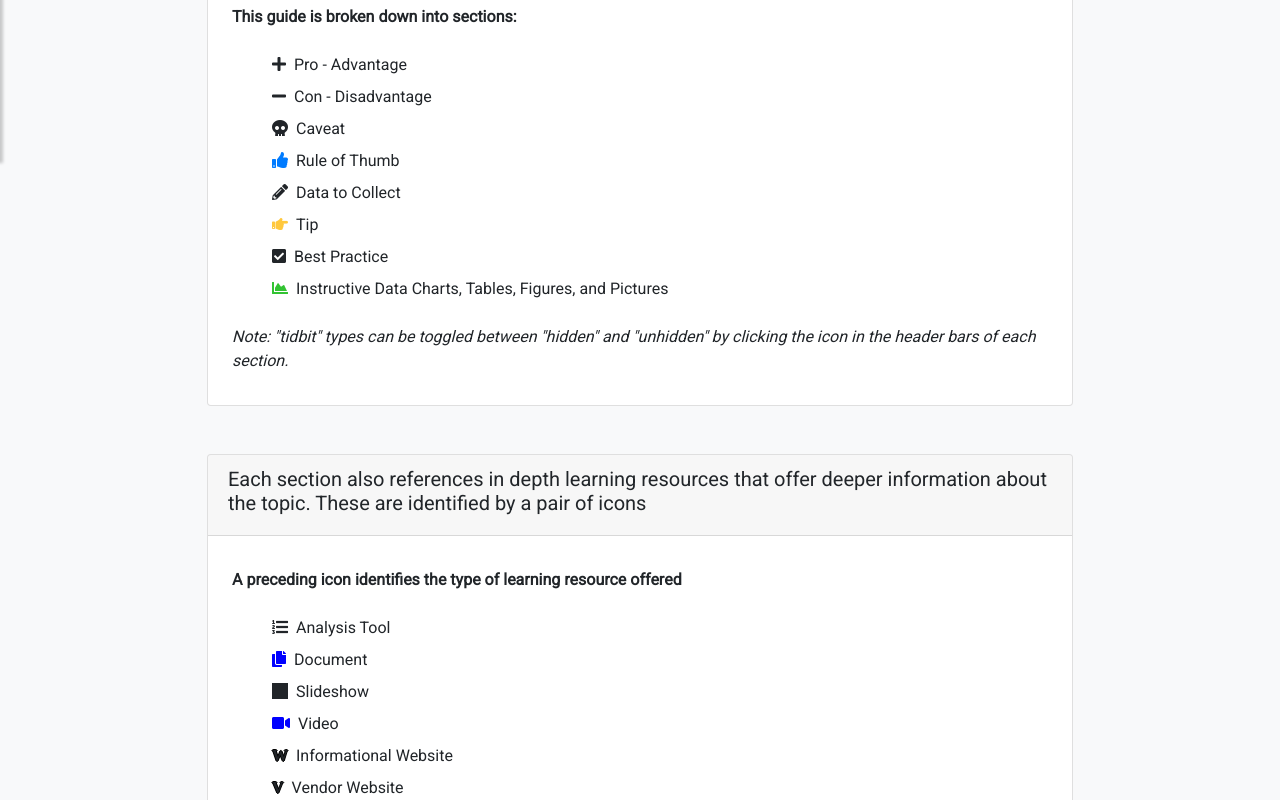
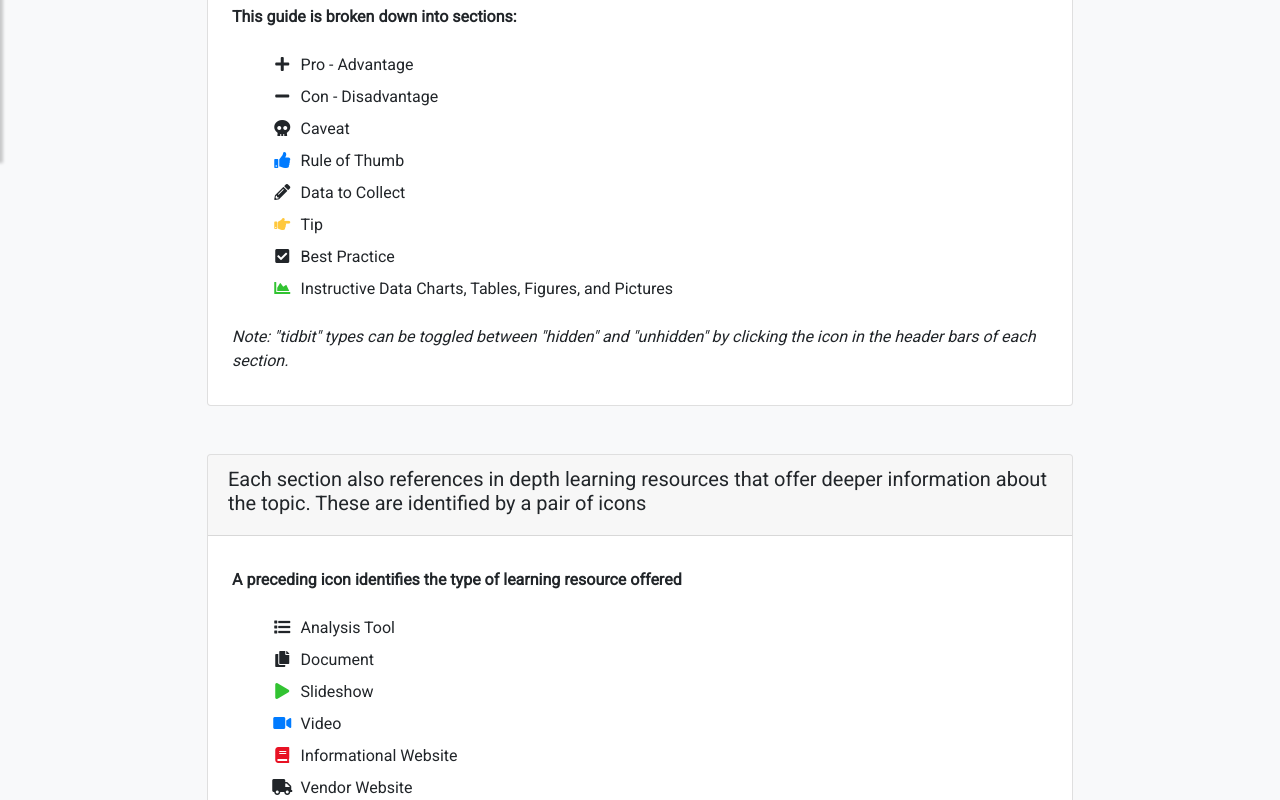
Before and after one commit to osu-cass/eec-walkthrough-react, a React (Create React App) app in the folder frontend/: page / in a window 1280 px wide. Shown: the part 640-1440 px from the top of the page. Built offline with nearby package versions, Linux system fonts and the light colour scheme; no server answers.

Commit message:
Add new resource items

```diff
--- a/frontend/src/pages/ContentPage/BulletPoint.css
+++ b/frontend/src/pages/ContentPage/BulletPoint.css
@@ -1,4 +1,4 @@
-.fa-flag, .fa-fire {
+.fa-flag, .fa-fire, .fa-book {
   color: #E81224 !important;
 }
 
@@ -6,11 +6,11 @@
   color: #FFC83D !important;
 }
 
-.fa-thumbs-up, .fa-file {
+.fa-thumbs-up, .fa-file, .fa-video-camera {
   color: #007BFF !important;
 }
 
-.fa-chart-area{
+.fa-chart-area, .fa-play {
   color: #32C332 !important;
 }
 
--- a/frontend/src/pages/ContentPage/BulletPoint.js
+++ b/frontend/src/pages/ContentPage/BulletPoint.js
@@ -81,7 +81,7 @@ function BulletPoint (props) {
             <div>
               <a href={props.url} className={`${props.icon === "link" ? "text-primary" : "osu-link"}`}> {props.label} </a>
               <br/>
-              {props.text}
+              {props.text === "$empty" ? (null) : (props.text)}
             </div>
             {/* External links have additional content */}
             {props.icon === "link" ? (
--- a/frontend/src/pages/ContentPage/ConstructCardModal.js
+++ b/frontend/src/pages/ContentPage/ConstructCardModal.js
@@ -89,7 +89,10 @@ function ConstructCardModal(props) {
     for (let i = 0; i < props.iconSet.length; i++) {
       if (props.iconSet[i].typeName === "chart-area") {
         images.push(props.iconSet[i]);
-      } else if (props.iconSet[i].typeName === "info" || props.iconSet[i].typeName === "link") {
+      } else if (props.iconSet[i].typeName === "info" || props.iconSet[i].typeName === "link" ||
+        props.iconSet[i].typeName === "document" || props.iconSet[i].typeName === "list"||
+        props.iconSet[i].typeName === "play" || props.iconSet[i].typeName === "video-camera" ||
+        props.iconSet[i].typeName === "book" || props.iconSet[i].typeName === "truck" ) {
         links.push(props.iconSet[i]);
       } else {
         gen.push(props.iconSet[i]);
--- a/frontend/src/pages/ContentPage/OrderObjectButton.js
+++ b/frontend/src/pages/ContentPage/OrderObjectButton.js
@@ -5,13 +5,13 @@ import PropTypes from "prop-types";
 function OrderObjectButton(props) {
 
   return props.up ? (
-    <button className={`btn btn-success btn-sm ml-2 mr-1 px-3 ${props.top ? "disabled" : ""}`}
+    <button className={`btn btn-success btn-sm ml-2 mr-1 px-3`}
       onClick={() => {props.handleMove(props.objectId, props.up)}}
     >
       <i className='fas fa-fw fa-arrow-up' />
     </button>
   ) : (
-    <button className={`btn btn-success btn-sm ml-1 mr-2 px-3 ${props.bottom ? "disabled" : ""}`}
+    <button className={`btn btn-success btn-sm ml-1 mr-2 px-3`}
       onClick={() => {props.handleMove(props.objectId, props.up)}}
     >
       <i className='fas fa-fw fa-arrow-down' />
--- a/frontend/src/pages/Home/Home.css
+++ b/frontend/src/pages/Home/Home.css
@@ -41,7 +41,3 @@ body {
 .home-page-container img {
   border-style: none;
 }
-
-.letter-icon-bordered {
-  text-shadow: -1px 0 #000, 0 1px #000, 1px 0 #000, 0 -1px #000;
-}
--- a/frontend/src/pages/Home/Home.js
+++ b/frontend/src/pages/Home/Home.js
@@ -41,35 +41,35 @@ function Home() {
           <div>
             <ul className="text-left" style={{display: "inline-block", verticalAlign: "middle", listStyleType: "none"}}>
               <li className="my-2">
-                <i className={`fas fa-plus mr-2`} />
+                <i className={`fas fa-fw fa-plus mr-2`} />
                 <span className="font-weight-normal">Pro - Advantage</span>
               </li>
               <li className="my-2">
-                <i className={`fas fa-minus mr-2`} />
+                <i className={`fas fa-fw fa-minus mr-2`} />
                 <span className="font-weight-normal">Con - Disadvantage</span>
               </li>
               <li className="my-2">
-                <i className={`fas fa-skull mr-2`} />
+                <i className={`fas fa-fw fa-skull mr-2`} />
                 <span className="font-weight-normal">Caveat</span>
               </li>
               <li className="my-2">
-                <i className={`fas fa-thumbs-up mr-2`} />
+                <i className={`fas fa-fw fa-thumbs-up mr-2`} />
                 <span className="font-weight-normal">Rule of Thumb</span>
               </li>
               <li className="my-2">
-                <i className={`fas fa-pencil-alt mr-2`} />
+                <i className={`fas fa-fw fa-pencil-alt mr-2`} />
                 <span className="font-weight-normal">Data to Collect</span>
               </li>
               <li className="my-2">
-                <i className={`fas fa-hand-point-right mr-2`} />
+                <i className={`fas fa-fw fa-hand-point-right mr-2`} />
                 <span className="font-weight-normal">Tip</span>
               </li>
               <li className="my-2">
-                <i className={`fas fa-check-square mr-2`} />
+                <i className={`fas fa-fw fa-check-square mr-2`} />
                 <span className="font-weight-normal">Best Practice</span>
               </li>
               <li className="my-2">
-                <i className={`fas fa-chart-area mr-2`} />
+                <i className={`fas fa-fw fa-chart-area mr-2`} />
                 <span className="font-weight-normal">Instructive Data Charts, Tables, Figures, and Pictures</span>
               </li>
             </ul>
@@ -89,27 +89,27 @@ function Home() {
           <div>
             <ul className="text-left" style={{display: "inline-block", verticalAlign: "middle", listStyleType: "none"}}>
               <li className="my-2">
-                <i className={`fas fa-list-ol mr-2`} />
+                <i className={`fas fa-fw fa-list mr-2`} />
                 <span className="font-weight-normal">Analysis Tool</span>
               </li>
               <li className="my-2">
-                <i className={`fas fa-copy mr-2`} style={{color: "blue"}} />
+                <i className={`fas fa-fw fa-copy mr-2`} />
                 <span className="font-weight-normal">Document</span>
               </li>
               <li className="my-2">
-                <i className={`fas fa-square-full mr-2`} />
+                <i className={`fas fa-fw fa-play mr-2`} />
                 <span className="font-weight-normal">Slideshow</span>
               </li>
               <li className="my-2">
-                <i className={`fas fa-video-camera mr-2`} style={{color: "blue"}} />
+                <i className={`fas fa-fw fa-video-camera mr-2`} style={{color: "blue"}} />
                 <span className="font-weight-normal">Video</span>
               </li>
               <li className="my-2">
-                <i className={`fas mr-2 letter-icon-bordered`}>W</i>
+                <i className={`fas fa-fw fa-book mr-2`} />
                 <span className="font-weight-normal">Informational Website</span>
               </li>
               <li className="my-2">
-                <i className={`fas mr-2 letter-icon-bordered`}>V</i>
+                <i className={`fas fa-fw fa-truck mr-2`} />
                 <span className="font-weight-normal">Vendor Website</span>
               </li>
             </ul>
@@ -118,11 +118,11 @@ function Home() {
           <div>
             <ul className="text-left" style={{display: "inline-block", verticalAlign: "middle", listStyleType: "none"}}>
               <li className="my-2">
-                <i className={`fas fa-info mr-2`} />
+                <i className={`fas fa-fw fa-info mr-2`} />
                 <span className="font-weight-normal">In Depth OSU EEC Resource</span>
               </li>
               <li className="my-2">
-                <i className={`fas fa-link mr-2`} />
+                <i className={`fas fa-fw fa-link mr-2`} />
                 <span className="font-weight-normal">Link to external resource</span>
               </li>
             </ul>
@@ -131,7 +131,7 @@ function Home() {
           <div>
             <ul className="text-left" style={{display: "inline-block", verticalAlign: "middle", listStyleType: "none"}}>
               <li className="my-2">
-                <i className={`fas fa-arrow-down mr-2`} style={{color: "green"}}/>
+                <i className={`fas fa-fw fa-arrow-down mr-2`} style={{color: "green"}}/>
                 <span className="font-weight-normal">Download of learning resource</span>
               </li>
             </ul>
```
Also changed, not shown: 1 other file (tests, documents, lock files or other folders).
